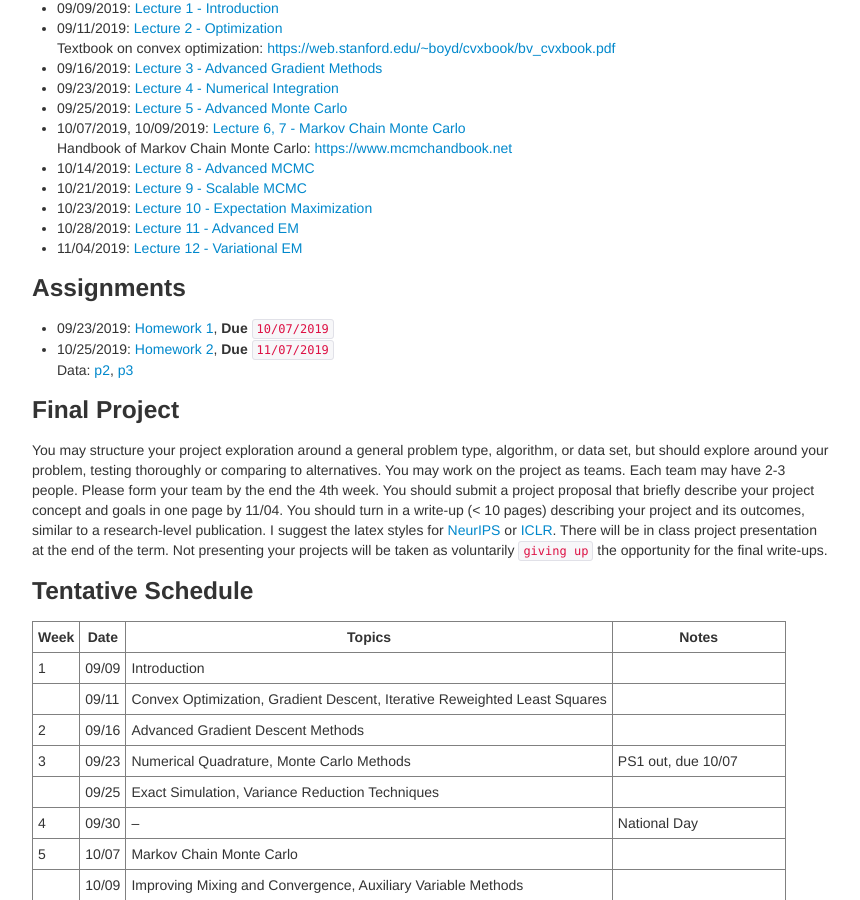
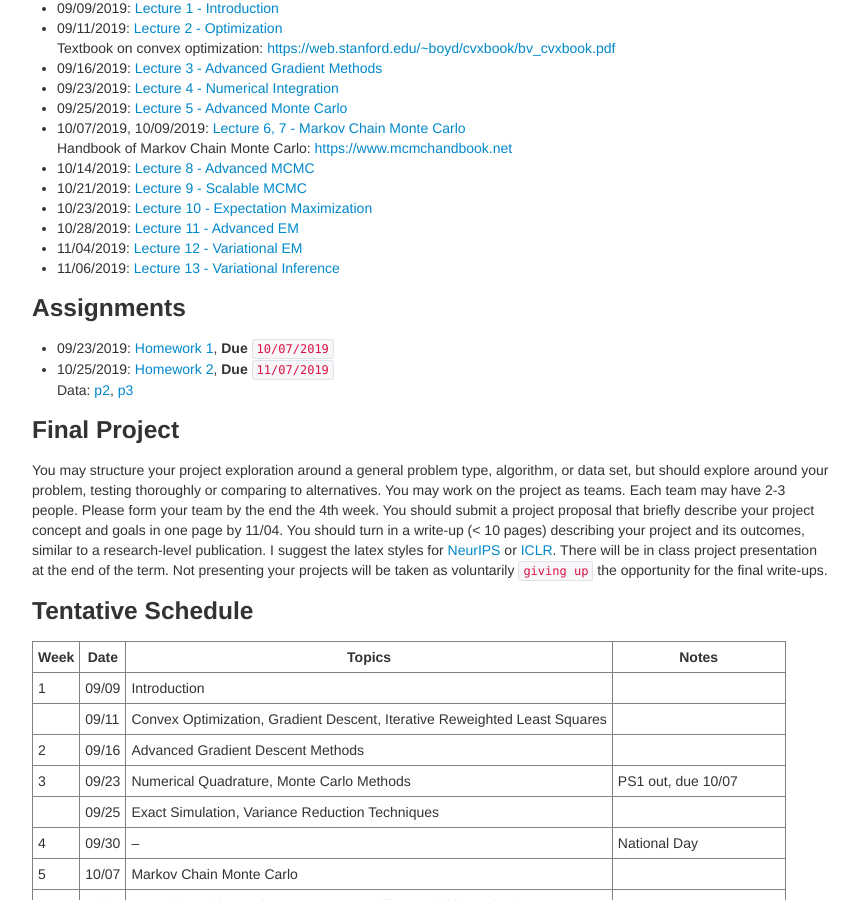
Before and after one commit to zcrabbit/zcrabbit.github.io, a Jekyll site: the page built from courses/mcs-f19.md, in a window 1280 px wide and 900 px high, scrolled down 1165 px. Shown: the whole window, without its empty margins (208-1068 px from the left). Built offline with Jekyll 4.4.1, drawn with Linux system fonts in a browser that asks for light colours.

Commit message:
lecture 13 out

```diff
--- a/courses/mcs-f19.md
+++ b/courses/mcs-f19.md
@@ -50,6 +50,7 @@ We will use python during the course. A good Python tutorial is available at <ht
 - 10/23/2019: [Lecture 10 - Expectation Maximization]({{sites.baseurl}}/static/slides/mcs_fall19/lec10.pdf)
 - 10/28/2019: [Lecture 11 - Advanced EM]({{sites.baseurl}}/static/slides/mcs_fall19/lec11.pdf)
 - 11/04/2019: [Lecture 12 - Variational EM]({{sites.baseurl}}/static/slides/mcs_fall19/lec12.pdf)
+- 11/06/2019: [Lecture 13 - Variational Inference]({{sites.baseurl}}/static/slides/mcs_fall19/lec13.pdf)
 
 
 ### Assignments
```
Also changed, not shown: 3 other files.
